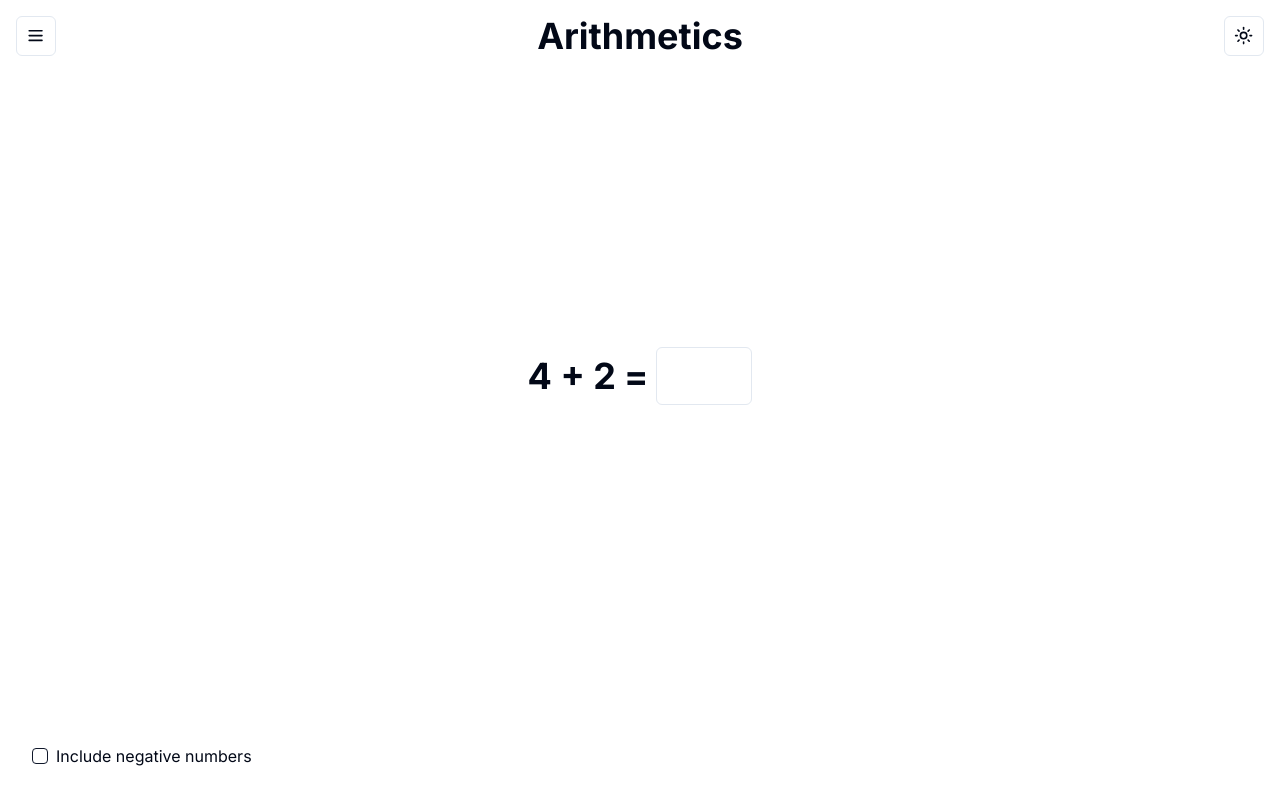
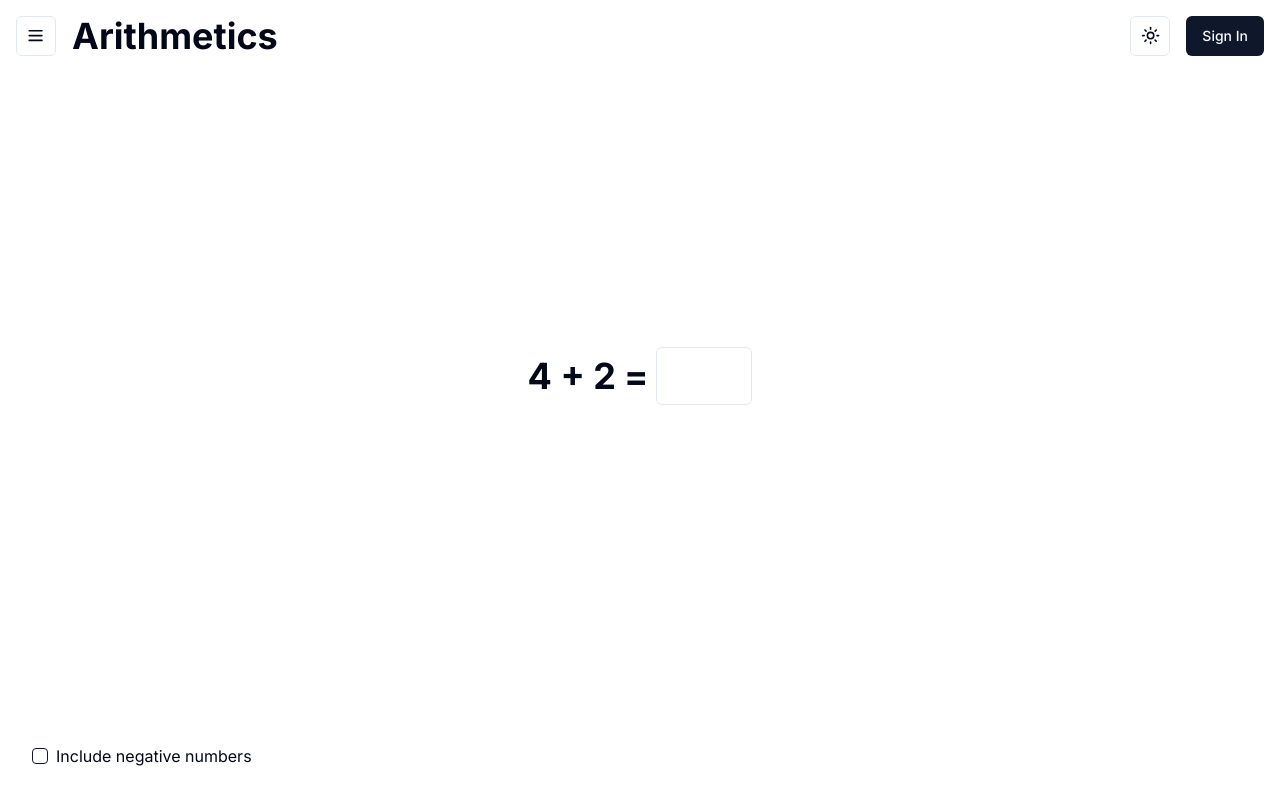
Before and after one commit to sonnyding1/basic-math, a Next.js app: page / in a window 1280 px wide. Built offline with nearby package versions, Linux system fonts and the light colour scheme; no server answers.

Commit message:
add clerk

```diff
--- /dev/null
+++ b/app/(auth)/layout.tsx
@@ -0,0 +1,11 @@
+export default function PageLayout({
+    children,
+  }: {
+    children: React.ReactNode
+  }) {
+    return (
+      <div className="flex h-screen items-center justify-center">
+        {children}
+      </div>
+    )
+  }
--- /dev/null
+++ b/app/(auth)/sign-in/[[...sign-in]]/page.tsx
@@ -0,0 +1,5 @@
+import { SignIn } from "@clerk/nextjs";
+
+export default function Page() {
+  return <SignIn />;
+}
--- a/app/layout.tsx
+++ b/app/layout.tsx
@@ -2,6 +2,7 @@ import type { Metadata } from 'next'
 import { Inter } from 'next/font/google'
 import './globals.css'
 import { ThemeProvider } from '@/components/theme-provider'
+import { ClerkProvider } from '@clerk/nextjs'
 
 const inter = Inter({ subsets: ['latin'] })
 
@@ -16,6 +17,7 @@ export default function RootLayout({
   children: React.ReactNode
 }) {
   return (
+    <ClerkProvider>
       <html lang="en">
         <body className={inter.className}>
           <ThemeProvider
@@ -26,5 +28,6 @@ export default function RootLayout({
           </ThemeProvider>
         </body>
       </html>
+    </ClerkProvider>
   )
 }
--- a/app/page.tsx
+++ b/app/page.tsx
@@ -7,7 +7,9 @@ import { Input } from '@/components/ui/input';
 import { Sheet, SheetContent, SheetDescription, SheetHeader, SheetTitle, SheetTrigger } from '@/components/ui/sheet';
 import { assignProblem } from '@/lib/problems';
 import { cn } from '@/lib/utils';
+import { UserButton, useAuth } from '@clerk/nextjs';
 import { Menu, Wrench } from 'lucide-react';
+import Link from 'next/link';
 import { useRouter } from 'next/navigation';
 import { useEffect, useState } from 'react';
 
@@ -18,6 +20,8 @@ export default function Home() {
   const [isSolved, setIsSolved] = useState(false);
 
   const [includeNegative, setIncludeNegative] = useState(false);
+
+  const auth = useAuth();
 
   useEffect(() => {
     const { problemString, problemAnswer } = assignProblem(includeNegative);
@@ -30,6 +34,7 @@ export default function Home() {
     <div className='flex flex-col h-screen'>
       {/* navbar */}
       <div className='p-4 flex justify-between'>
+        <div className='flex gap-4 items-center'>
           {/* menu bar */}
           <Sheet>
             <SheetTrigger asChild>
@@ -49,7 +54,15 @@ export default function Home() {
             </SheetContent>
           </Sheet>
           <h1 className='text-4xl font-bold'>Arithmetics</h1>
+        </div>
+        <div className='flex gap-4 items-center'>
           <DarkModeToggle />
+          {auth.isSignedIn && <UserButton afterSignOutUrl='/' />}
+          {!auth.isSignedIn &&
+            <Link href={'/sign-in'}>
+              <Button>Sign In</Button>
+            </Link>}
+        </div>
       </div>
 
       <div className='p-4 flex flex-col items-center justify-center grow gap-2 text-4xl font-bold'>
--- a/package.json
+++ b/package.json
@@ -9,6 +9,7 @@
     "lint": "next lint"
   },
   "dependencies": {
+    "@clerk/nextjs": "^4.26.2",
     "@radix-ui/react-checkbox": "^1.0.4",
     "@radix-ui/react-dialog": "^1.0.5",
     "@radix-ui/react-dropdown-menu": "^2.0.6",
```
Also changed, not shown: middleware.ts (added, +12 -0 lines), 2 other files (tests, documents, lock files or other folders). Lines whose indentation alone changed are shown as unchanged.
